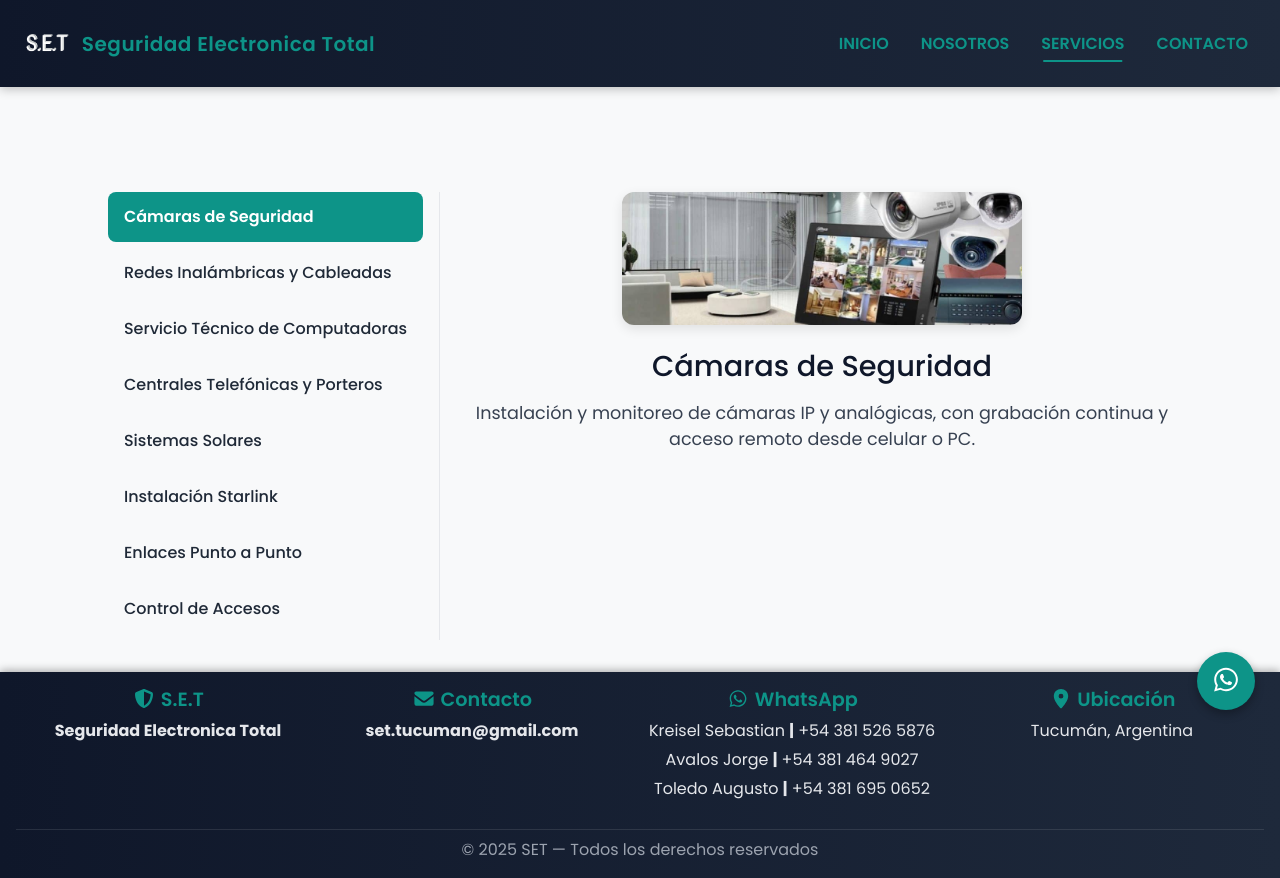
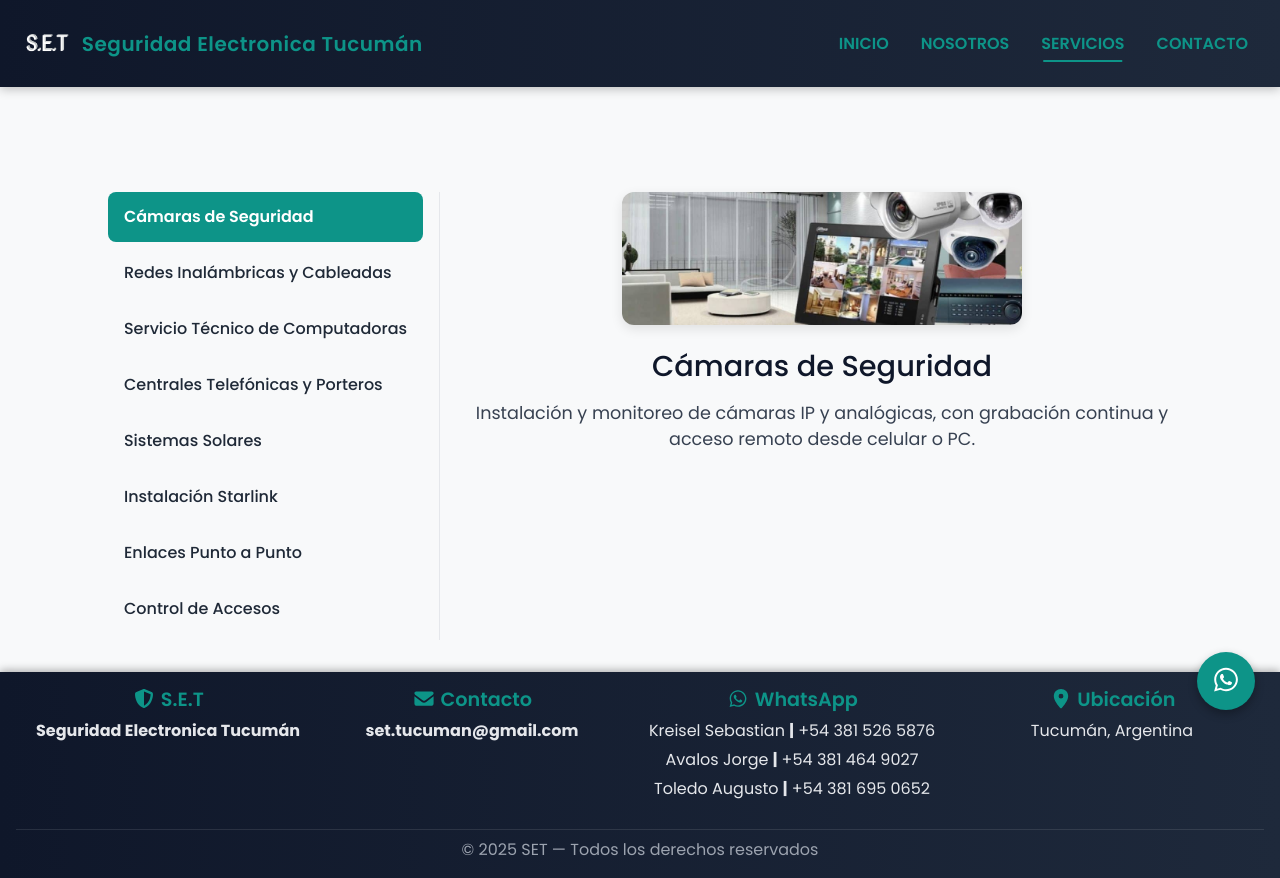
Before and after one commit to AvalosJorge/set-tucuman-web, a React (Vite) app: page /services/1 in a window 1280 px wide. Built offline with nearby package versions, Linux system fonts and the light colour scheme.

Commit message:
cambio de nombre total por tucuman y corregido SET para que no se traduzca

```diff
--- a/src/components/Footer.tsx
+++ b/src/components/Footer.tsx
@@ -12,11 +12,11 @@ const Footer: React.FC = () => {
   return (
     <footer className="footer">
       <div className="footer-content">
-        <div className="footer-column">
+        <div className="footer-column" translate = "no">
           <h5>
             <FontAwesomeIcon icon={faShieldAlt} className="icon" /> S.E.T
           </h5>
-          <p><b>Seguridad Electronica Total</b></p>
+          <p><b>Seguridad Electronica Tucumán</b></p>
         </div>
 
         <div className="footer-column">
--- a/src/components/Navbar.tsx
+++ b/src/components/Navbar.tsx
@@ -18,7 +18,7 @@ const Navbar: React.FC = () => {
           <NavLink to="/" className="logo-link" onClick={() => setExpanded(false)}>
             <img src={logo} alt="Logo" className="nav-logo me-2" />
           </NavLink>
-          <span className="brand-text">Seguridad Electronica Total</span>
+          <span className="brand-text">Seguridad Electronica Tucumán</span>
         </div>
 
         <button
--- a/src/pages/About.tsx
+++ b/src/pages/About.tsx
@@ -27,7 +27,7 @@ const About: React.FC = () => {
       <div className="quienes-somos container py-5">
         <h2 className="section-title text-center mb-4">Quiénes Somos</h2>
         <p className="text-center quienes-text">
-          <b>Seguridad Electrónica Total</b> es una empresa dedicada a brindar soluciones
+          <b>Seguridad Electrónica Tucumán</b> es una empresa dedicada a brindar soluciones
           integrales en sistemas de seguridad, redes y tecnología para hogares,
           empresas y campos.
         </p>
```
